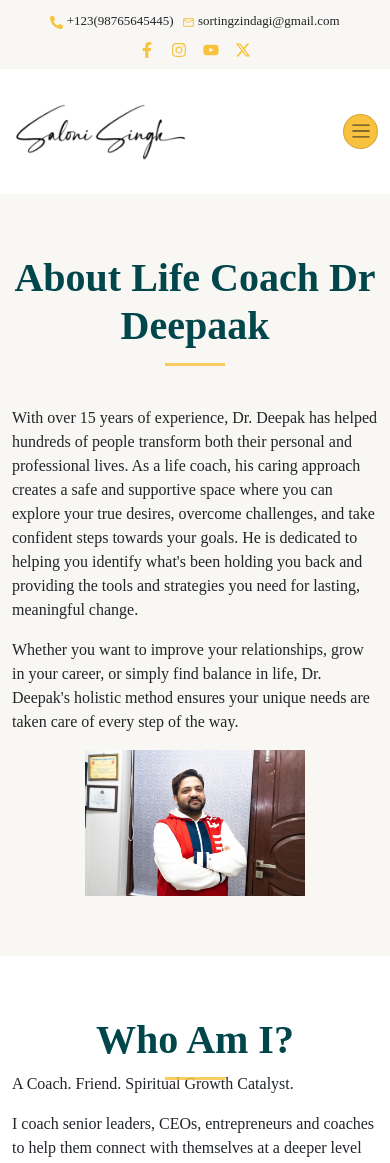
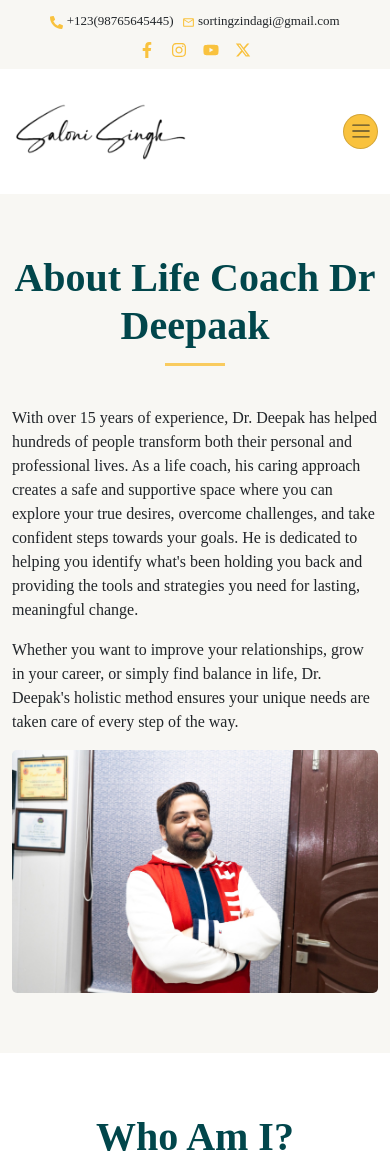
Before and after one commit to Fallen-6121995/astroDeepak, a Next.js app: page /about-us/introduction in a window 390 px wide. Shown: the top 1163 px of the page. Built offline with nearby package versions, Linux system fonts and the light colour scheme; a web font is replaced by a local one.

Commit message:
about page design issue fixed

```diff
--- a/src/app/globals.css
+++ b/src/app/globals.css
@@ -102,6 +102,7 @@ body {
 
 .pa_navbar .menuItem a {
   padding: 0px 20px;
+  margin: 0px 5px;
   color: #000;
   text-decoration: none;
   font-weight: 500;
@@ -447,8 +448,9 @@ mark {
 /*--start about page css--*/
 .aboutMeImg img {
   width: 100%;
-  max-width: 60%;
+  max-width: 80%;
   margin: 0 auto;
+  border-radius: 5px;
 }
 .aboutPageSec {
   background-color: #f8f7f3;
@@ -591,6 +593,9 @@ mark {
   max-width: 100%;
   margin-bottom: 20px;
 }
+.aboutMeImg img {
+  max-width: 100%;
+}
 .cta-btn {
   margin: 0 auto;
 }
```
